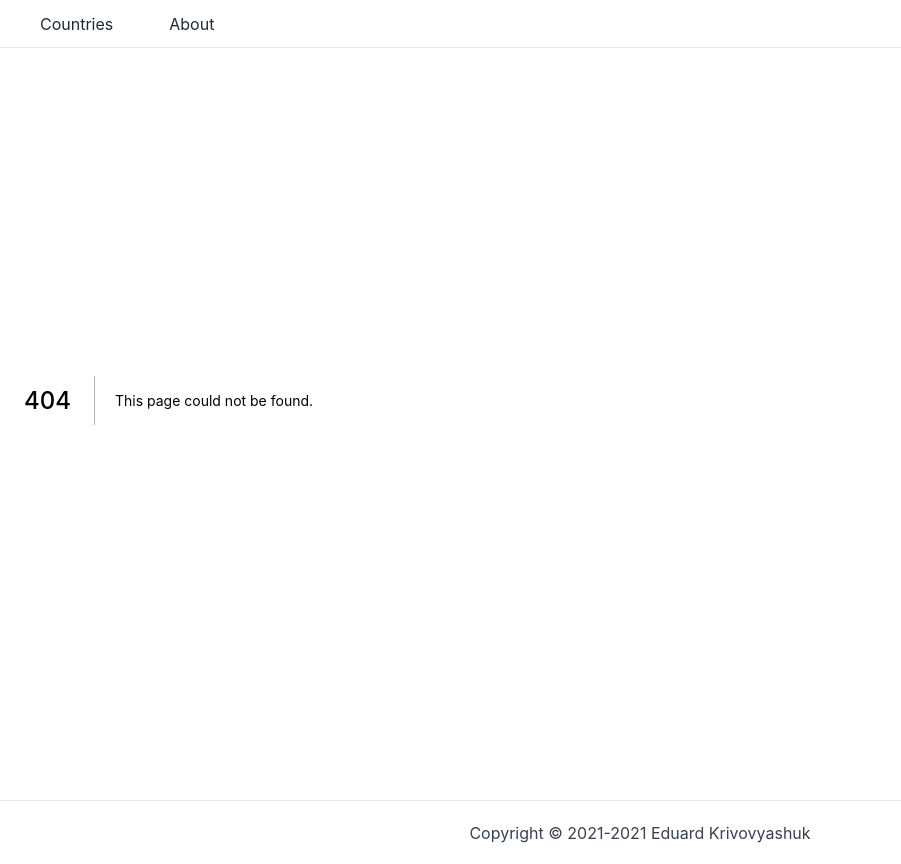
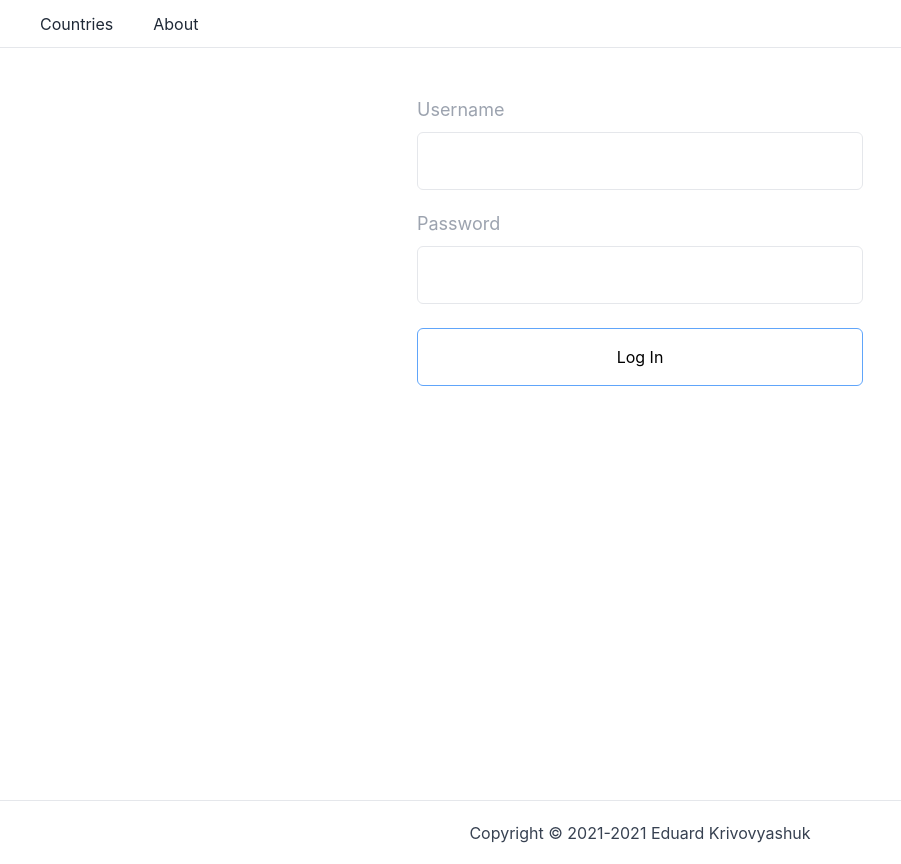
Before and after one commit to hopstee/countries, a Next.js app: page /admin/login in a window 1280 px wide. Before the commit this address had no page. Shown: the whole page, without its empty margins (0-901 px from the left). Built offline with nearby package versions, Linux system fonts and the light colour scheme; no server answers; what @badrap/bar-of-progress would draw is missing.

Commit message:
add admin authentication

```diff
--- a/components/nav.component.js
+++ b/components/nav.component.js
@@ -2,6 +2,7 @@ import Link from './link.component'
 import { useEffect, useState, useContext } from "react";
 import { useTheme } from "next-themes"
 import styles from '../styles/Home.module.css'
+import { useSession, signOut } from 'next-auth/client';
 
 function Navigation(props) {
 
@@ -10,6 +11,7 @@ function Navigation(props) {
     // const [locale, setLocale] = useContext(LanguageContext);
     const { theme, setTheme } = useTheme();
     const [isMounted, setIsMounted] = useState(false);
+    const [session] = useSession()
     // const [isOpen, setIsOpen] = useState(false);
 
     // const settings_block = document.getElementById('settings_block');
@@ -42,13 +44,13 @@ function Navigation(props) {
         if(theme !== "light" && theme !== "dark") {
             setTheme("light");
         }
-    }, []);
+    }, [session]);
 
     return (
         <>
             <div className="fixed bottom-0 md:top-0 left-0 h-12 w-full md:w-full z-10 bg-white dark:bg-gray-800 md:border-b md:border-t-0 border-t">
-                <div className="h-full w-full flex md:flex-row px-6">
-                    <div className="flex flex-row md:flex-row justify-start items-center space-x-6 w-full">
+                <div className="h-full w-full flex md:flex-row px-2 md:px-6">
+                    <div className="flex flex-row md:flex-row justify-start items-center space-x-1 md:space-x-2 w-full">
                         <Link href="/">
                             <div className={styles.nav_link_container}>
                                 <a className={styles.nav_link}>
@@ -63,6 +65,19 @@ function Navigation(props) {
                                 </a>
                             </div>
                         </Link>
+                        {
+                            session?.accessToken ? (
+                                <div className={styles.nav_link_container}>
+                                    <button
+                                        className={styles.nav_link}
+                                        onClick={() => signOut()}>
+                                            Log Out
+                                    </button>
+                                </div>
+                            ) : (
+                                ""
+                            )
+                        }
                     </div>
                 </div>
             </div>
--- a/package.json
+++ b/package.json
@@ -11,6 +11,7 @@
     "@badrap/bar-of-progress": "^0.1.1",
     "leaflet": "^1.7.1",
     "next": "11.1.2",
+    "next-auth": "^3.29.0",
     "next-themes": "^0.0.15",
     "react": "17.0.2",
     "react-dom": "17.0.2",
--- a/pages/_app.js
+++ b/pages/_app.js
@@ -1,6 +1,7 @@
 import ProgressBar from '@badrap/bar-of-progress'
 import Router from 'next/router'
 import { ThemeProvider } from 'next-themes'
+import { Provider } from 'next-auth/client'
 import Layout from '../components/layout.component'
 import '../styles/globals.css'
 
@@ -16,11 +17,13 @@ Router.events.on("routeChangeError", progress.finish);
 
 function MyApp({ Component, pageProps }) {
     return (
-        <ThemeProvider attribute="class">
-            <Layout>
-                <Component {...pageProps} />
-            </Layout>
-        </ThemeProvider>
+        <Provider session={pageProps.session}>
+            <ThemeProvider attribute="class">
+                <Layout>
+                    <Component {...pageProps} />
+                </Layout>
+            </ThemeProvider>
+        </Provider>
     )
 }
 
--- /dev/null
+++ b/pages/admin/dashboard.js
@@ -0,0 +1,26 @@
+
+import { useSession } from 'next-auth/client'
+import { useRouter } from 'next/router'
+import { useEffect } from 'react'
+import styles from '../../styles/Admin.module.css'
+
+function Dashboard() {
+    const [session, loading] = useSession()
+	const router = useRouter()
+
+	useEffect(() => {
+		if(!loading && !session?.accessToken) {
+			router.push('/admin/login')
+		}
+	}, [loading, session])
+
+    return (
+        <>
+            <main className={styles.main}>
+                Dashboard
+            </main>
+        </>
+    )
+}
+
+export default Dashboard;
--- /dev/null
+++ b/pages/admin/login.js
@@ -0,0 +1,69 @@
+import styles from '../../styles/Admin.module.css'
+import { signIn } from 'next-auth/client'
+import { useState, useEffect } from 'react'
+import { useRouter } from 'next/router'
+
+function Login() {
+    const [username, setUsername] = useState('')
+    const [password, setPassword] = useState('')
+    const [isLoginStarted, setIsLoginStarted] = useState(false)
+    const [loginError, setLoginError] = useState('')
+    const router = useRouter()
+
+    useEffect(() => {
+        if (router.query.error) {
+        setLoginError(router.query.error)
+        setUsername(router.query.username)
+        }
+    }, [router])
+
+    const handleLogin = (e) => {
+        e.preventDefault()
+        setIsLoginStarted(true)
+        signIn('credentials',
+            {
+                username,
+                password,
+                callbackUrl: `${window.location.origin}/admin/dashboard`,
+                error: () => {
+                    setIsLoginStarted(false)
+                }
+            }
+        )
+    }
+
+    return (
+        <>
+            <main className={styles.main}>
+                <div className={styles.loginStep}>
+                    <form onSubmit={(e) => handleLogin(e)} className={styles.loginForm}>
+                        <label htmlFor='loginUsername'>Username</label>
+                        <input
+                            id='loginUsername'
+                            type='text'
+                            value={username}
+                            onChange={(e) => setUsername(e.target.value)}
+                            className={loginError ? styles.errorInput : ''} />
+                        <span className={styles.error}>{loginError}</span>
+
+                        <label htmlFor='inputPassword'>Password</label>
+                        <input
+                            id='inputPassword'
+                            type='password'
+                            value={password}
+                            onChange={(e) => setPassword(e.target.value)} />
+
+                        <button
+                            type='submit'
+                            disabled={isLoginStarted}
+                            className={styles.blueButtonRound}>
+                                Log In
+                        </button>
+                    </form>
+                </div>
+            </main>
+        </>
+    )
+}
+
+export default Login;
--- /dev/null
+++ b/pages/api/auth/[...nextauth].js
@@ -0,0 +1,72 @@
+import NextAuth from 'next-auth'
+import { session } from 'next-auth/client'
+import { getToken } from 'next-auth/jwt'
+import Providers from 'next-auth/providers'
+
+const jwtSecret = process.env.JWT_SECRET
+let userAccount = null
+
+const options = {
+    // site: process.env.NEXTAUTH_URL,
+    NEXTAUTH_URL: process.env.NEXTAUTH_URL,
+    session: {
+        jwt: true,
+        maxAge: 30 * 24 * 60 * 60,
+        updateAge: 24 * 60 * 60,
+    },
+    providers: [
+        Providers.Credentials({
+            name: "Credentials",
+            credentials: {
+                username: { label: "Username", type: "text", placeholder: "jsmith" },
+                password: {  label: "Password", type: "password" }
+            },
+            authorize: async(credentials, req) => {
+                const user = {}
+                let isAllowedToSignIn = false
+                if(credentials.username == process.env.USERNAME && credentials.password == process.env.PASSWORD) {
+                    isAllowedToSignIn = true
+
+                    user.username = credentials.username
+                    userAccount = user
+                }
+
+                if (isAllowedToSignIn) {
+                    return { name: user.username }
+                } else {
+                    return false
+                }
+            },
+        }),
+    ],
+    callbacks: {
+        async signIn(user, account, profile) {
+            if (user) {
+                return user;
+            }
+            else {
+                return false;
+            }
+        },
+        async jwt(token, user) {
+            if (user) {
+                token.user = user
+            }
+
+            return token
+        },
+
+        async session(session, token) {
+            session.accessToken = token
+
+            return session
+        }
+    },
+    pages: {
+        signIn: '/admin/login',
+        signOut: '/admin/dashboard',
+        error: '/admin/login'
+    }
+}
+
+export default (req, res) => NextAuth(req, res, options)
--- /dev/null
+++ b/styles/Admin.module.css
@@ -0,0 +1,71 @@
+.main {
+    @apply h-auto;
+    @apply w-full;
+    @apply mt-12;
+    @apply flex;
+    @apply justify-center;
+    @apply items-center;
+}
+
+.loginStep {
+    @apply mt-1;
+    @apply overflow-hidden;
+    @apply max-w-full;
+}
+
+.loginForm label {
+    @apply leading-10;
+    @apply text-lg;
+    @apply text-gray-400;
+    @apply text-left;
+}
+
+.loginForm input {
+    @apply w-full;
+    @apply self-start;
+    @apply p-4;
+    @apply border;
+    @apply border-gray-200;
+    @apply rounded-md;
+    @apply my-2;
+}
+
+input.errorInput {
+    @apply border-red-400;
+    @apply outline-none;
+}
+
+.loginForm input:focus {
+    @apply border-blue-400;
+    @apply outline-none;
+}
+
+span.error {
+    @apply text-sm;
+    @apply text-red-400;
+    @apply mb-3;
+    @apply block;
+}
+
+.blueButtonRound {
+    @apply w-full;
+    @apply bg-none;
+    @apply border;
+    @apply rounded-md;
+    @apply border-blue-400;
+    @apply p-4;
+    @apply mt-4;
+    @apply transform;
+    @apply duration-150;
+}
+
+.blueButtonRound:hover {
+    @apply bg-blue-500;
+    @apply text-white;
+}
+
+@media (min-width: 640px) {
+    .loginStep {
+        @apply mt-12;
+    }
+}
--- a/styles/Home.module.css
+++ b/styles/Home.module.css
@@ -53,6 +53,12 @@
     @apply rounded-md;
     @apply text-gray-800;
     @apply bg-green-100;
+    @apply transform;
+    @apply duration-150;
+}
+
+.top_block_country:hover {
+    @apply bg-green-200;
 }
 
 .top_block_country > .icon {
@@ -83,27 +89,6 @@
 
 .footer p {
     @apply text-gray-700;
-}
-
-.title a {
-    color: #0070f3;
-    text-decoration: none;
-}
-
-.title a:hover,
-.title a:focus,
-.title a:active {
-    text-decoration: underline;
-}
-
-.title {
-    margin: 0;
-    line-height: 1.15;
-    font-size: 4rem;
-}
-
-.title {
-    text-align: center;
 }
 
 .description_container {
@@ -213,6 +198,8 @@
     @apply py-2;
     @apply px-3;
     @apply rounded-md;
+    @apply transform;
+    @apply duration-150;
 }
 
 .input:focus {
@@ -235,6 +222,8 @@
     @apply ring-blue-400;
     @apply ring-opacity-50;
     @apply rounded-md;
+    @apply transform;
+    @apply duration-150;
 }
 
 .search_result {
@@ -249,6 +238,8 @@
     @apply p-2;
     @apply rounded-md;
     @apply cursor-pointer;
+    @apply transform;
+    @apply duration-150;
 }
 
 .result_item:last-child {
@@ -272,6 +263,8 @@
     @apply border;
     @apply rounded-md;
     @apply min-w-max;
+    @apply transform;
+    @apply duration-150;
 }
 
 .button:hover {
@@ -289,6 +282,8 @@
     @apply mb-2;
     @apply cursor-pointer;
     @apply hover:text-blue-500;
+    @apply transform;
+    @apply duration-150;
 }
 
 .lang_switcher {
@@ -378,6 +373,8 @@
     @apply px-4;
     @apply rounded-md;
     @apply cursor-pointer;
+    @apply transform;
+    @apply duration-150;
 }
 
 .nav_link:hover {
```
Also changed, not shown: 2 other files (tests, documents, lock files or other folders).
